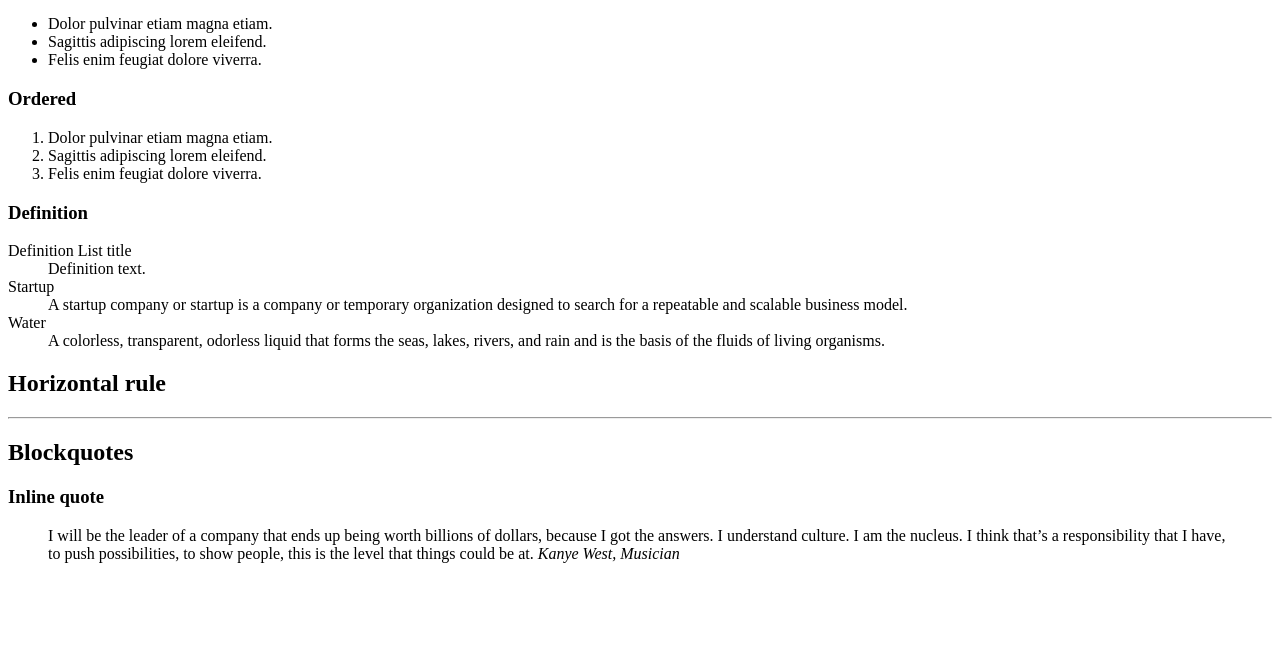
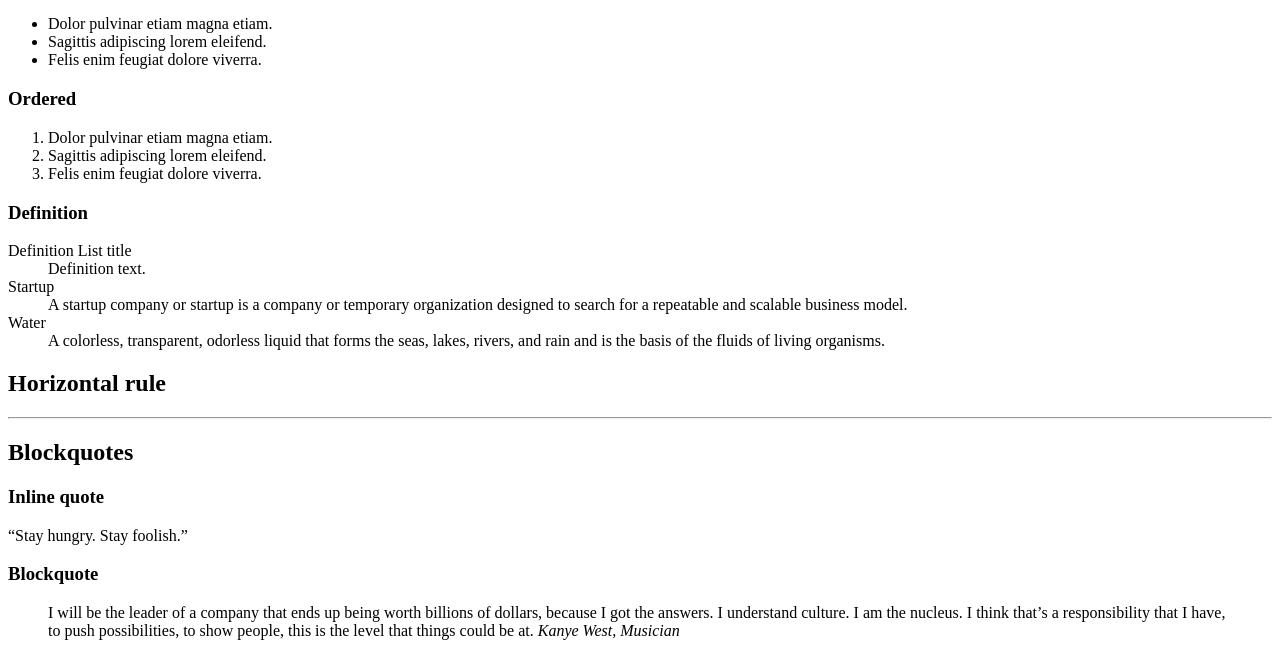
Before and after one commit to ZoltanMG/holbertonschool-web_front_end, a plain HTML site: page 0x00-html_advanced/30-styleguide.html in a window 1280 px wide. Shown: the part 578-1234 px from the top of the page. Before the commit the page ends 1157 px from the top, so only its background shows below. Drawn offline with Linux system fonts and the light colour scheme.

Commit message:
30. Examples of quotes

```diff
--- a/0x00-html_advanced/30-styleguide.html
+++ b/0x00-html_advanced/30-styleguide.html
@@ -77,6 +77,10 @@
                 </header>
                 <div>
                     <h3>Inline quote</h3>
+                    <q>Stay hungry. Stay foolish.</q>
+                </div>
+                <div>
+                    <h3>Blockquote</h3>
                     <blockquote>
                         <p>I will be the leader of a company that ends up being worth billions of dollars, because I got
                             the answers. I understand culture. I am the nucleus. I think that’s a responsibility that I
```
